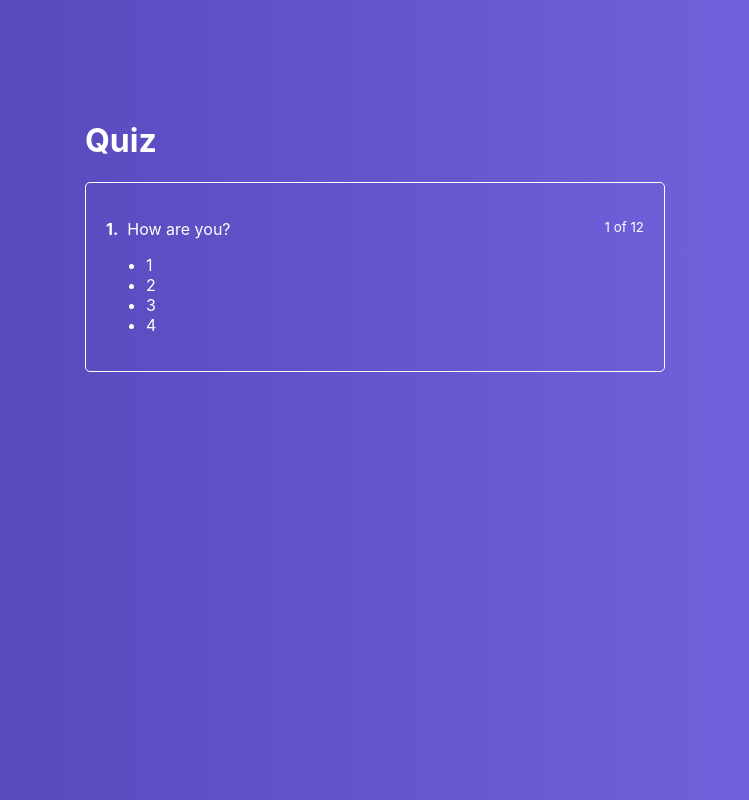
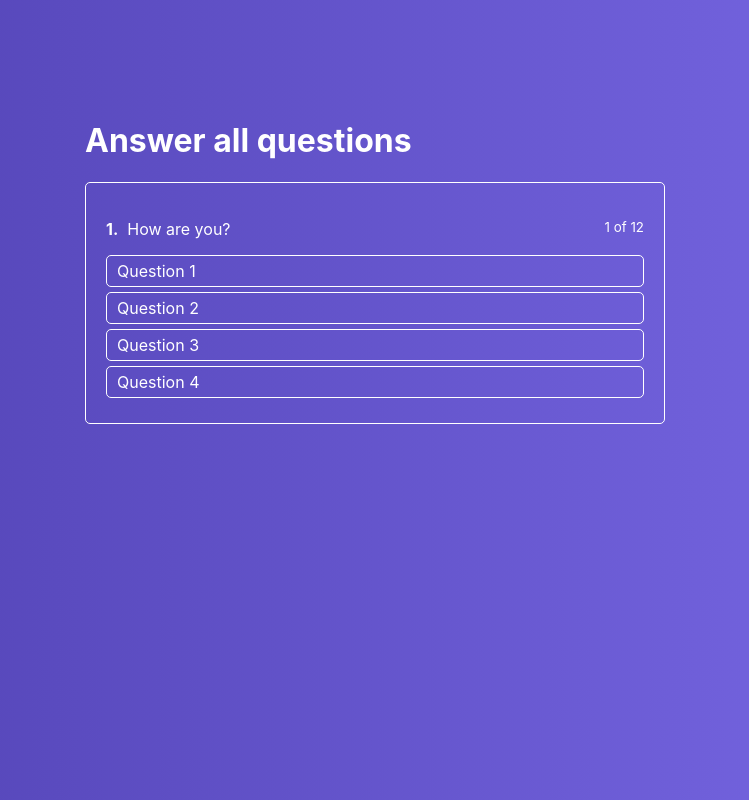
Before and after one commit to OverNovik/Learn-project, a React app in the folder react-quiz/: page / in a window 1280 px wide. Shown: the whole page, without its empty margins (265-1014 px from the left). Built offline with nearby package versions, Linux system fonts and the light colour scheme.

Commit message:
questions list

```diff
--- a/react-quiz/src/components/ActiveQuiz/ActiveQuiz.js
+++ b/react-quiz/src/components/ActiveQuiz/ActiveQuiz.js
@@ -1,5 +1,6 @@
 import React from "react";
 import classes from './ActiveQuiz.module.css';
+import AnswersList from "./AnswersList/AnswersList";
 
 const ActiveQuiz = props => (
   <div className={classes.ActiveQuiz}>
@@ -10,12 +11,10 @@ const ActiveQuiz = props => (
       </span>
       <small>1 of 12</small>
     </p>
-    <ul>
-      <li>1</li>
-      <li>2</li>
-      <li>3</li>
-      <li>4</li>
-    </ul>
+
+    <AnswersList
+      answers={props.answers}
+    />
   </div>
 )
 
--- /dev/null
+++ b/react-quiz/src/components/ActiveQuiz/AnswersList/AnswersItem/AnswersItem.js
@@ -0,0 +1,12 @@
+import React from "react";
+import classes from './AnswersItem.module.css';
+
+const AnswersItem = props => {
+  return (
+    <li className={classes.AnswersItem}>
+      {props.answer.text}
+    </li>
+  )
+}
+
+export default AnswersItem;
--- /dev/null
+++ b/react-quiz/src/components/ActiveQuiz/AnswersList/AnswersItem/AnswersItem.module.css
@@ -0,0 +1,12 @@
+.AnswersItem {
+  border: 1px solid #ffffff;
+  border-radius: 5px;
+  padding: 5px 10px;
+  margin-bottom: 5px;
+  cursor: pointer;
+}
+
+.AnswersItem:hover {
+  background: rgba(260, 260, 200, .3);
+  transition: .3s ease-in-out;
+}
--- /dev/null
+++ b/react-quiz/src/components/ActiveQuiz/AnswersList/AnswersList.js
@@ -0,0 +1,15 @@
+import React from "react";
+import classes from './AnswersList.module.css';
+import AnswersItem from "./AnswersItem/AnswersItem";
+
+const AnswersList = props => (
+  <ul className={classes.AnswersList}>
+    {props.answers.map((answer, index) => {
+      return (
+        <AnswersItem key={index} answer={answer} />
+      )
+    })}
+  </ul>
+)
+
+export default AnswersList;
--- /dev/null
+++ b/react-quiz/src/components/ActiveQuiz/AnswersList/AnswersList.module.css
@@ -0,0 +1,5 @@
+.AnswersList {
+  list-style: none;
+  margin: 0;
+  padding: 0;
+}
--- a/react-quiz/src/containers/Quiz/Quiz.js
+++ b/react-quiz/src/containers/Quiz/Quiz.js
@@ -4,14 +4,24 @@ import ActiveQuiz from "../../components/ActiveQuiz/ActiveQuiz";
 
 class Quiz extends Component {
   state = {
-    quiz: []
+    quiz: [
+      {
+        answers: [
+          {text: 'Question 1'},
+          {text: 'Question 2'},
+          {text: 'Question 3'},
+          {text: 'Question 4'}
+        ]
+      }
+    ]
   }
   render() {
     return (
       <div className={classes.Quiz}>
         <div className={classes.QuizWrapper}>
-          <h1>Quiz</h1>
-          <ActiveQuiz />
+          <h1>Answer all questions</h1>
+
+          <ActiveQuiz answers={this.state.quiz[0].answers} />
         </div>
       </div>
     )
```
